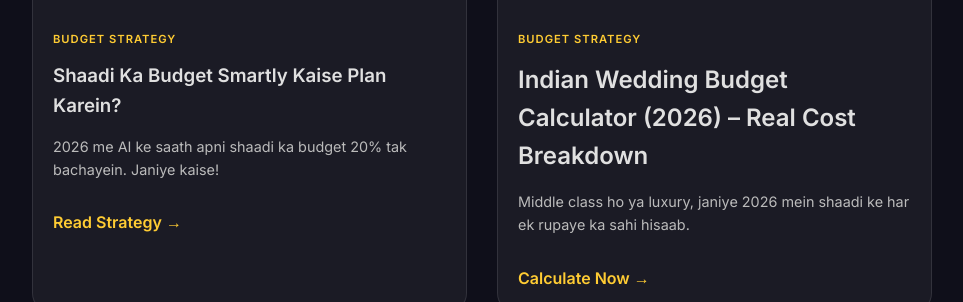
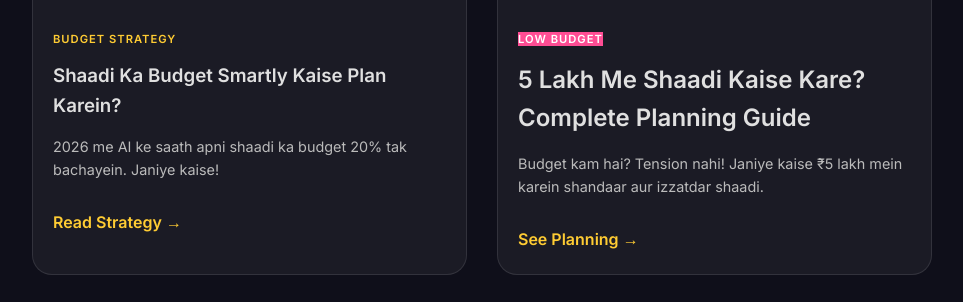
Before and after one commit to muahshi/SmartShaadi.ai, a plain HTML site: page blogs.html in a window 1280 px wide. Shown: the part 2454-2756 px from the top of the page, without its empty margins (158-1121 px from the left). Drawn offline with Linux system fonts and the light colour scheme.

Commit message:
Add article on low budget wedding planning
Added a new article about low budget weddings with an image and a link.

```diff
--- a/blogs.html
+++ b/blogs.html
@@ -164,6 +164,16 @@
 </article>
 
         <article class="mag-card">
+    <img src="https://images.unsplash.com/photo-1519225421980-715cb0215aed?auto=format&fit=crop&w=800" alt="Low Budget Wedding India" class="mag-img">
+    <div class="mag-content">
+        <span class="cat-tag" style="background:#ff4d94; color:white;">Low Budget</span>
+        <h2 style="margin: 10px 0;">5 Lakh Me Shaadi Kaise Kare? Complete Planning Guide</h2>
+        <p style="font-size: 0.9rem; color: #bbb;">Budget kam hai? Tension nahi! Janiye kaise ₹5 lakh mein karein shandaar aur izzatdar shaadi.</p>
+        <a href="blog-5-lakh-wedding.html" class="blog-link">See Planning →</a>
+    </div>
+</article>
+
+        <article class="mag-card">
     <img src="https://images.unsplash.com/photo-1515934751635-c81c6bc9a2d8?auto=format&fit=crop&w=800" alt="Indian Wedding Budget" class="mag-img">
     <div class="mag-content">
         <span class="cat-tag">Budget Strategy</span>
```
